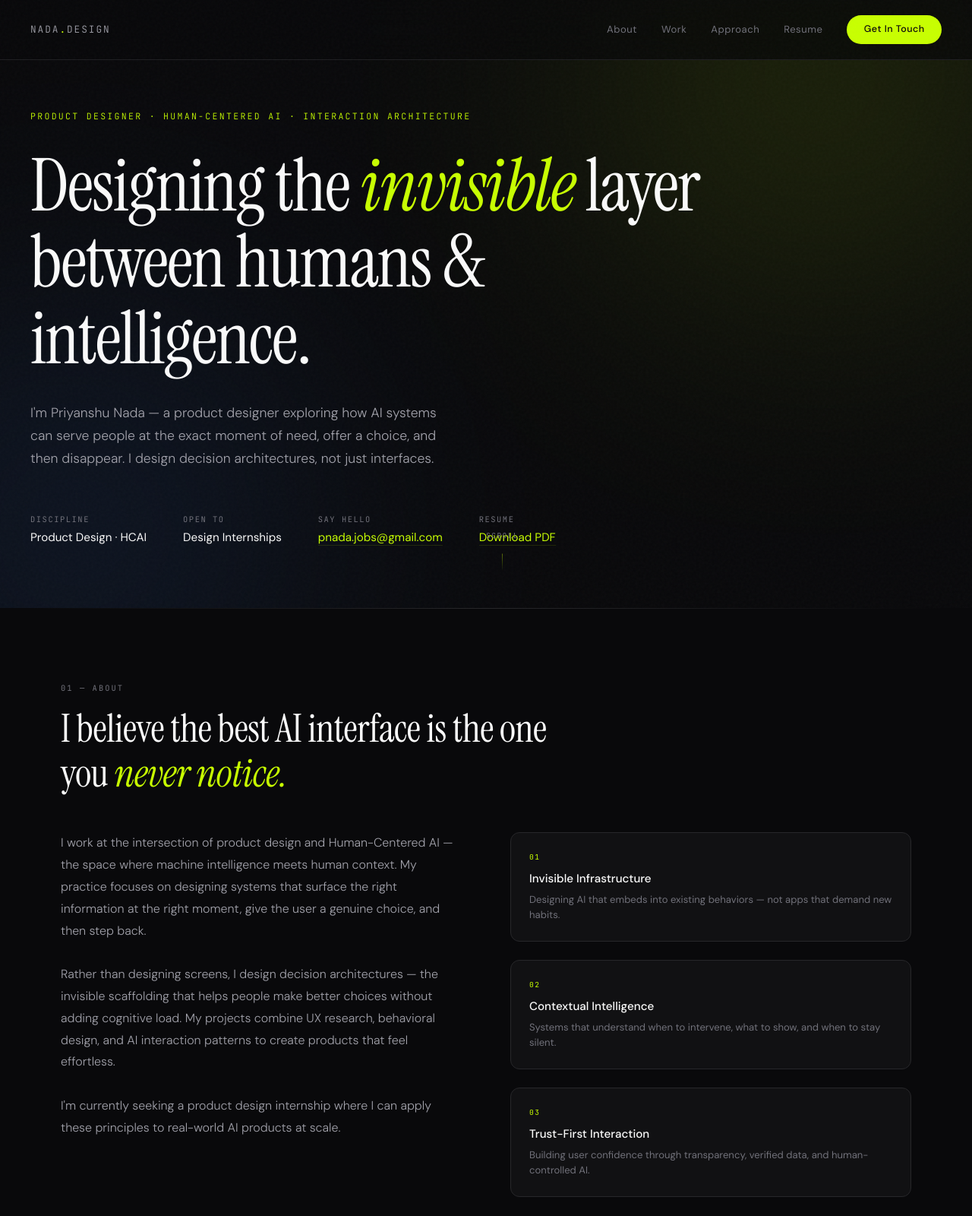
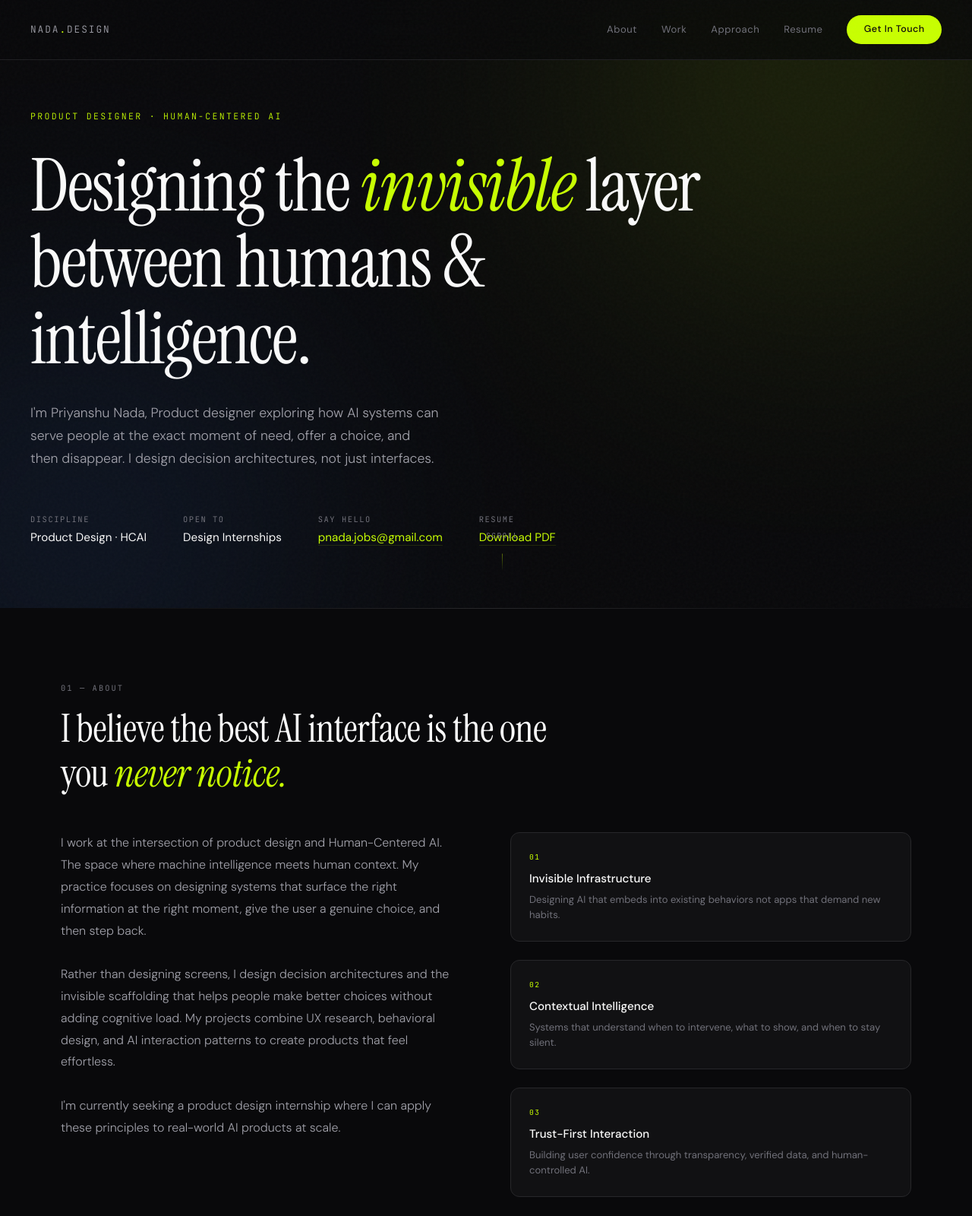
Before and after one commit to Priyanshunada04/Portfolio, a plain HTML site: page index.html in a window 1280 px wide. Shown: the top 1600 px of the page at 76% size. Drawn offline with Linux system fonts and the light colour scheme.

Commit message:
Refine descriptions and improve readability in index.html

```diff
--- a/index.html
+++ b/index.html
@@ -4,7 +4,7 @@
 <meta charset="UTF-8">
 <meta name="viewport" content="width=device-width, initial-scale=1.0">
 <title>Priyanshu Nada — Product Designer · HCAI</title>
-<meta name="description" content="Product designer specializing in Human-Centered AI and interaction architecture. Designing invisible intelligence layers for fintech and trust systems.">
+<meta name="description" content="Product designer specializing in Human-Centered AI. Designing invisible intelligence layers for fintech and trust systems.">
 <link rel="preconnect" href="https://fonts.googleapis.com">
 <link rel="preconnect" href="https://fonts.gstatic.com" crossorigin>
 <link href="https://fonts.googleapis.com/css2?family=Instrument+Serif:ital@0;1&family=DM+Sans:ital,opsz,wght@0,9..40,300;0,9..40,400;0,9..40,500;0,9..40,600;1,9..40,300;1,9..40,400&family=JetBrains+Mono:wght@300;400&display=swap" rel="stylesheet">
@@ -471,9 +471,9 @@ footer {
 <section class="hero" id="hero">
   <div class="hero-glow hero-glow-1"></div>
   <div class="hero-glow hero-glow-2"></div>
-  <div class="hero-tag">Product Designer · Human-Centered AI · Interaction Architecture</div>
+  <div class="hero-tag">Product Designer · Human-Centered AI </div>
   <h1 class="hero-headline">Designing the <em>invisible</em> layer between humans & intelligence.</h1>
-  <p class="hero-sub">I'm Priyanshu Nada — a product designer exploring how AI systems can serve people at the exact moment of need, offer a choice, and then disappear. I design decision architectures, not just interfaces.</p>
+  <p class="hero-sub">I'm Priyanshu Nada, Product designer exploring how AI systems can serve people at the exact moment of need, offer a choice, and then disappear. I design decision architectures, not just interfaces.</p>
   <div class="hero-meta">
     <div class="hero-meta-item">
       <span class="hero-meta-label">Discipline</span>
@@ -507,9 +507,9 @@ footer {
   </div>
   <div class="about-grid reveal">
     <div class="about-text">
-      I work at the intersection of product design and Human-Centered AI — the space where machine intelligence meets human context. My practice focuses on designing systems that surface the right information at the right moment, give the user a genuine choice, and then step back.
+      I work at the intersection of product design and Human-Centered AI. The space where machine intelligence meets human context. My practice focuses on designing systems that surface the right information at the right moment, give the user a genuine choice, and then step back.
       <br><br>
-      Rather than designing screens, I design decision architectures — the invisible scaffolding that helps people make better choices without adding cognitive load. My projects combine UX research, behavioral design, and AI interaction patterns to create products that feel effortless.
+      Rather than designing screens, I design decision architectures and the invisible scaffolding that helps people make better choices without adding cognitive load. My projects combine UX research, behavioral design, and AI interaction patterns to create products that feel effortless.
       <br><br>
       I'm currently seeking a product design internship where I can apply these principles to real-world AI products at scale.
     </div>
@@ -517,7 +517,7 @@ footer {
       <div class="pillar">
         <div class="pillar-num">01</div>
         <div class="pillar-title">Invisible Infrastructure</div>
-        <div class="pillar-desc">Designing AI that embeds into existing behaviors — not apps that demand new habits.</div>
+        <div class="pillar-desc">Designing AI that embeds into existing behaviors not apps that demand new habits.</div>
       </div>
       <div class="pillar">
         <div class="pillar-num">02</div>
@@ -562,7 +562,7 @@ footer {
     <div class="project-body">
       <h3 class="project-name">Flow</h3>
       <p class="project-tagline">Banking that disappears into the platforms Gen Z already uses.</p>
-      <p class="project-desc">Instead of building another fintech app, Flow designs invisible financial infrastructure that surfaces intelligence at the exact moment of decision — inside iMessage, Instagram, and Uber — gives the user a choice, and vanishes. Three interconnected products built on a shared ML layer that hand off contextually.</p>
+      <p class="project-desc">Instead of building another fintech app, Flow designs invisible financial infrastructure that surfaces intelligence at the exact moment of decision — inside iMessage, Instagram, and Uber which gives the user a choice, and vanishes. Three interconnected products built on a shared ML layer that hand off contextually.</p>
       <div class="project-role">
         <strong>My Role:</strong> End-to-end product design — Research, platform architecture, interaction design, 3 Figma prototypes, React case study site
       </div>
@@ -654,7 +654,7 @@ footer {
     <div class="approach-card">
       <div class="approach-num">01</div>
       <div class="approach-title">Map the Decision</div>
-      <div class="approach-desc">Identify the exact moment a person needs intelligence — then design backwards from that moment.</div>
+      <div class="approach-desc">Identify the exact moment a person needs intelligence then design backwards from that moment.</div>
     </div>
     <div class="approach-card">
       <div class="approach-num">02</div>
@@ -669,7 +669,7 @@ footer {
     <div class="approach-card">
       <div class="approach-num">04</div>
       <div class="approach-title">Earn Trust First</div>
-      <div class="approach-desc">Transparency, verified data, and user control are not features — they are the foundation.</div>
+      <div class="approach-desc">Transparency, verified data, and user control are not features, they are the foundation.</div>
     </div>
   </div>
 </section>
```
